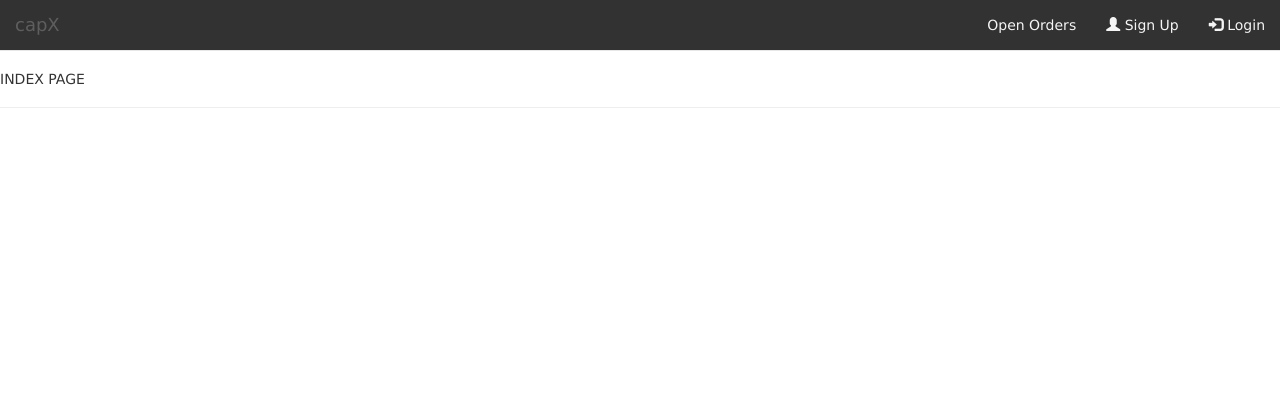
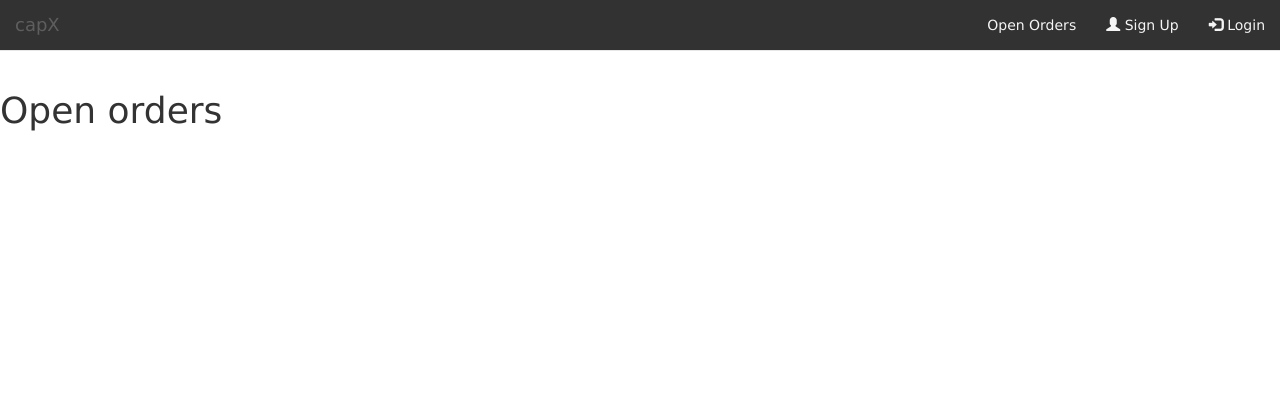
Before and after one commit to anami-sf/capX, a Django app: page /orders/ in a window 1280 px wide. Shown: the top 420 px of the page. Run offline with Django 3.2, Linux system fonts and the light colour scheme; data that the repository does not hold is empty; some libraries are stand-ins or nearby versions.

Commit message:
saving commit before pulling from upstream

```diff
--- a/main_app/static/css/style.css
+++ b/main_app/static/css/style.css
@@ -29,3 +29,8 @@ body {
 
     background-color: white;
   }
+
+  list-group. {
+    text-align: center;
+    color:red;
+  }
--- a/main_app/templates/main_app/order_list.html
+++ b/main_app/templates/main_app/order_list.html
@@ -1,16 +1,22 @@
 {% extends 'base.html'%}
 {% block content %}
+<H1>Open orders</H1>
 
-INDEX PAGE
-<hr>
 
-{% for order in order_list %}
+
+<div class="list-group">
+    <div class="d-flex w-100 justify-content-between">
+    {% for order in order_list %}
     <p>Order Type: {{order.order_type}}</p>
     <p>Coin: {{order.coin_type}}</p>
     <p>Amount: ${{order.amount}}</p>
     <p>User: {{order.user}}</p>
     <a href="{% url 'order_detail' order.id%}">Fill Order</a>
     <hr>
-{% endfor %}
+  {% endfor %}
+    </div>
+</div>
+
+
 
 {% endblock %}
```
